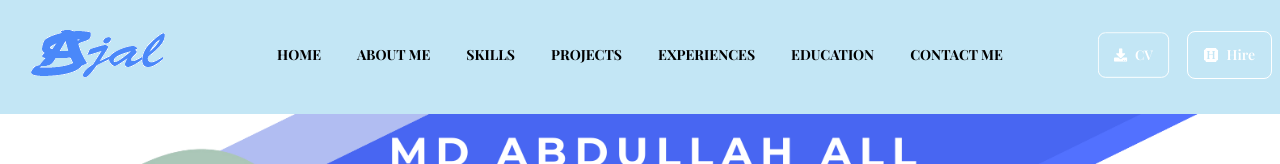
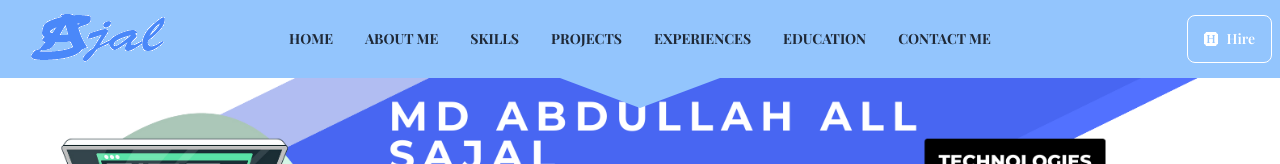
Before and after one commit to maasajal/maasajal-portfolio, a React (Vite) app: page / in a window 1280 px wide. Shown: the top 164 px of the page. Built offline with nearby package versions, Linux system fonts and the light colour scheme; a web font is replaced by a local one.

Commit message:
Navbar Modified

```diff
--- a/src/App.jsx
+++ b/src/App.jsx
@@ -16,7 +16,7 @@ const App = () => {
       <ParticleBG />
       <Navbar />
       <Banner />
-      <main className="container mx-auto px-3 md:px-0">
+      <main className="container mx-auto px-3">
         <About />
         <Skills />
         <Projects />
--- a/src/components/Header/Navbar.jsx
+++ b/src/components/Header/Navbar.jsx
@@ -4,8 +4,8 @@ import { FaHireAHelper } from "react-icons/fa";
 import CV from "../CV/CV";
 const Navbar = () => {
   return (
-    <header className="bg-[#87CEEB80] z-20 sticky top-0 w-full text-white pb-1">
-      <div className="navbar py-6 container mx-auto font-PlayFair">
+    <header className="bg-blue-300 z-20 sticky top-0 md:sticky md:-top-20 hover:-top-1 transition-all duration-300 w-full">
+      <div className="navbar container mx-auto font-PlayFair">
         <div className="navbar-start">
           <div className="dropdown">
             <div tabIndex={0} role="button" className="btn btn-ghost lg:hidden">
@@ -35,8 +35,8 @@ const Navbar = () => {
                     smooth={true}
                     duration={500}
                     spy={true}
-                    activeClass="text-blue-500"
-                    className="text-black hover:text-blue-400"
+                    activeClass="text-blue-600"
+                    className="hover:text-blue-600 hover:bg-transparent"
                   >
                     {nav.navName}
                   </Link>
@@ -49,7 +49,7 @@ const Navbar = () => {
           </a>
         </div>
         <div className="navbar-center hidden lg:flex">
-          <ul className="menu menu-horizontal px-1 gap-1 uppercase font-bold">
+          <ul className="menu menu-horizontal px-1 uppercase font-bold">
             {navLinks.map((nav) => (
               <li key={nav.path}>
                 <Link
@@ -57,8 +57,8 @@ const Navbar = () => {
                   smooth={true}
                   duration={500}
                   spy={true}
-                  activeClass="text-blue-500"
-                  className="text-black hover:text-blue-400"
+                  activeClass="text-blue-600"
+                  className="hover:text-blue-600 hover:bg-transparent"
                 >
                   {nav.navName}
                 </Link>
@@ -67,7 +67,7 @@ const Navbar = () => {
           </ul>
         </div>
         <div className="navbar-end flex gap-4">
-          <CV />
+          {/* <CV /> */}
           <Link
             to={"contact"}
             smooth={true}
@@ -80,6 +80,7 @@ const Navbar = () => {
           </Link>
         </div>
       </div>
+      <div className="md:absolute top-full left-1/2 transform -translate-x-1/2 w-0 h-0 border-l-[80px] border-r-[80px] md:border-t-[30px] border-transparent border-t-blue-300"></div>
     </header>
   );
 };
```
